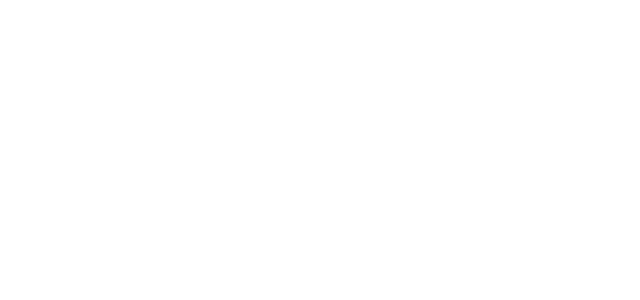
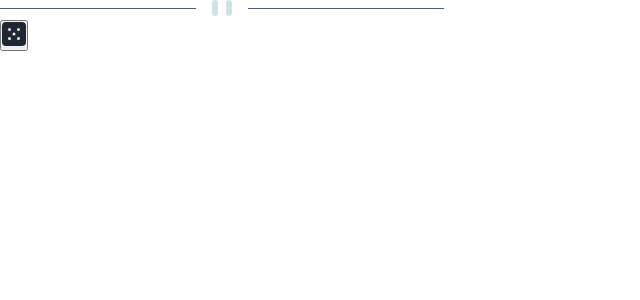
Before and after one commit to AustinT12/advice-generator, a React (Create React App) app: page / in a window 1280 px wide. Shown: the top 300 px of the page, without its empty margins (0-640 px from the left). Built offline with nearby package versions, Linux system fonts and the light colour scheme.

Commit message:
image imports

```diff
--- a/src/App.js
+++ b/src/App.js
@@ -1,16 +1,25 @@
 import mobile from './images/pattern-divider-mobile.svg';
 import desktop from './images/pattern-divider-desktop.svg';
+import dice from './images/icon-dice.svg';
+import './App.css';
 
 function App() {
   return (
     <div className='container'>
-      <h1>
-
-      </h1>
+      <h1></h1>
 
       <p></p>
 
-      <source media='(min-width: 768px)' srcSet= {desktop}></source>
+      <picture>
+        <source media='(min-width: 768px)' srcSet={desktop}></source>
+        <img src={mobile} alt='' />
+      </picture>
+
+      <div>
+        <button>
+          <img src={dice} alt='' />
+        </button>
+      </div>
     </div>
   );
 }
```
